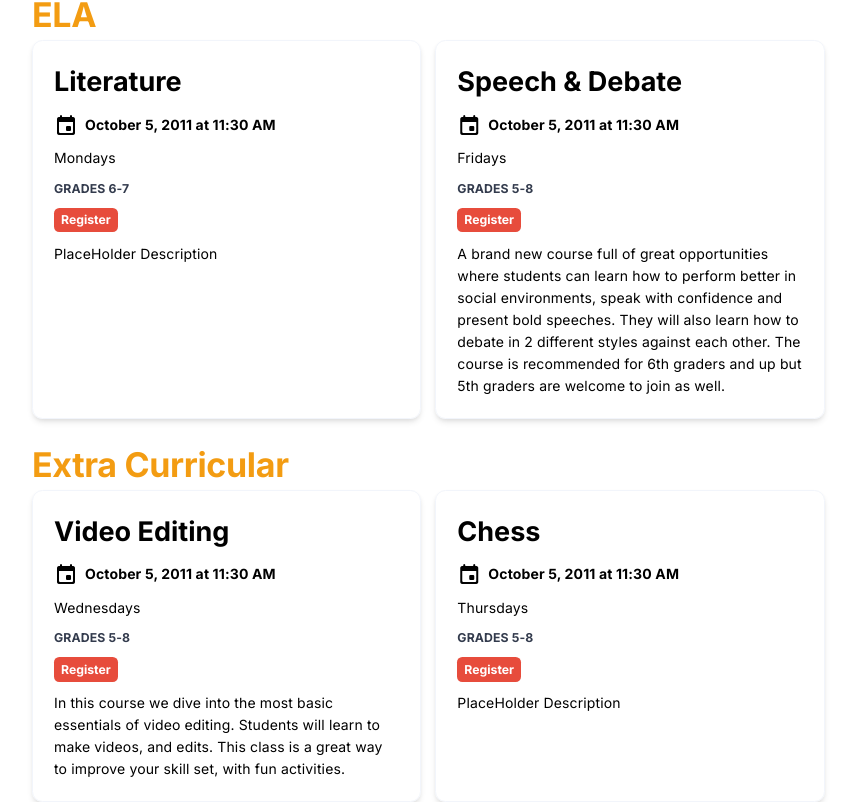
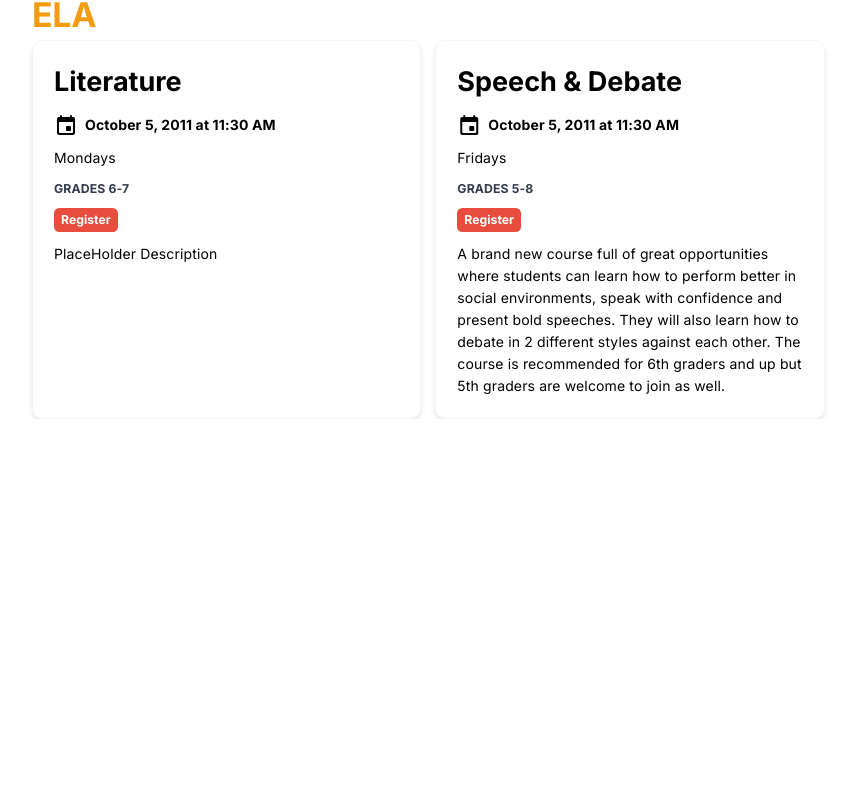
Before and after one commit to ShubhamPatilsd/www-edumango, a Next.js app: page /courses in a window 1280 px wide. Shown: the part 1881-2683 px from the top of the page, without its empty margins (10-866 px from the left). After the commit the page ends 2300 px from the top, so only its background shows below. Built offline with nearby package versions, Linux system fonts and the light colour scheme.

Commit message:
removed extracirricular

```diff
--- a/package.json
+++ b/package.json
@@ -8,11 +8,11 @@
     "start": "next start"
   },
   "dependencies": {
-    "next": "10.1.3",
+    "next": "^10.2.2",
     "react": "17.0.2",
     "react-dom": "17.0.2",
     "react-reveal": "^1.2.2",
-    "tailwindcss": "npm:@tailwindcss/postcss7-compat"
+    "tailwindcss": "npm:@tailwindcss/postcss7-compat@^2.1.2"
   },
   "devDependencies": {
     "@tailwindcss/postcss7-compat": "^2.1.2",
--- a/src/modules/courses.tsx
+++ b/src/modules/courses.tsx
@@ -116,27 +116,6 @@ export default function Courses() {
     },
   ];
 
-  const extraCurricular = [
-    {
-      courseName: "Video Editing",
-      courseDescription:
-        "In this course we dive into the most basic essentials of video editing. Students will learn to make videos, and edits. This class is a great way to improve your skill set, with fun activities.",
-      startingDate: new Date("05 October 2011 11:30"),
-      grades: [5, 8],
-      link: "https://www.youtube.com/watch?v=dQw4w9WgXcQ",
-      days: "Wednesdays"
-    },
-    {
-      courseName: "Chess",
-      courseDescription:
-        "PlaceHolder Description",
-      startingDate: new Date("05 October 2011 11:30"),
-      grades: [5, 8],
-      link: "",
-      days: "Thursdays"
-    },
-  ];
-
 
 
 
@@ -190,15 +169,6 @@ export default function Courses() {
             })}
             </CourseCardGroup>
 
-            <CourseCardGroup groupTitle = "Extra Curricular">
-            {extraCurricular.map(({ courseName, courseDescription, startingDate, grades, link, days}, i) => {
-              return (
-                  <CourseCard key={i} courseName = {courseName} courseDescription = {courseDescription} startingDate = {startingDate} grades = {grades} link={link} days={days}/>
-              );
-
-            })}
-            </CourseCardGroup>
-
           </div>
 
         </div>
```
Also changed, not shown: 1 other file (tests, documents, lock files or other folders).
